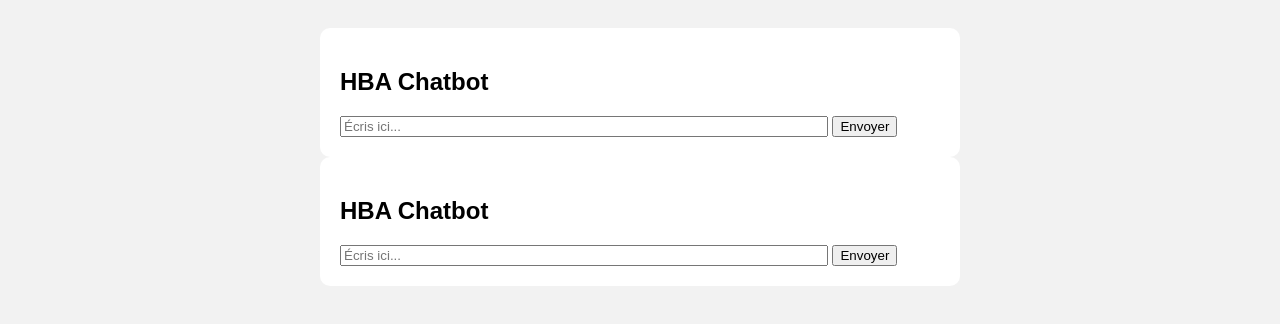
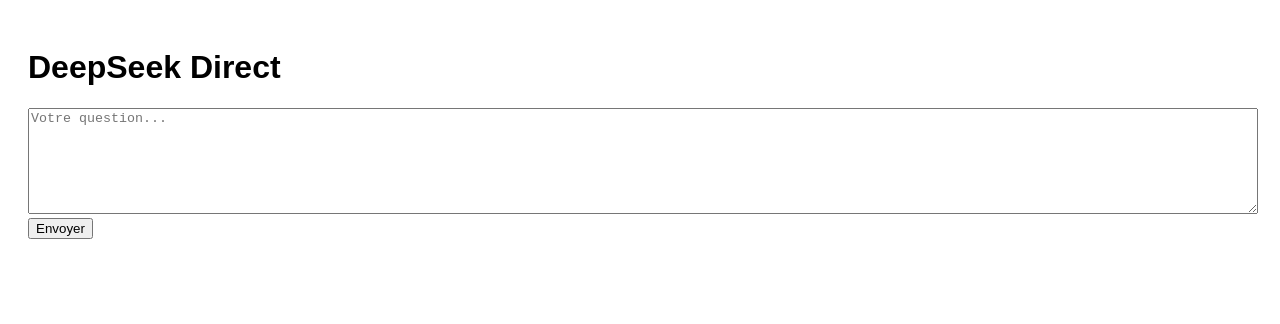
Before and after one commit to ragnaar12/HBA-AI, a plain HTML site: page public/index.html in a window 1280 px wide. Drawn offline with Linux system fonts and the light colour scheme.

Commit message:
index.html

```diff
--- a/public/index.html
+++ b/public/index.html
@@ -1,88 +1,48 @@
 <!DOCTYPE html>
-<html lang="fr">
+<html>
 <head>
-  <meta charset="UTF-8" />
-  <meta name="viewport" content="width=device-width, initial-scale=1.0"/>
-  <title>Chatbot HBA</title>
+    <title>DeepSeek Direct</title>
     <style>
-    body { font-family: sans-serif; padding: 20px; background: #f2f2f2; }
-    #chatbox { max-width: 600px; margin: auto; background: #fff; padding: 20px; border-radius: 10px; }
-    .message { margin: 10px 0; }
-    .user { color: blue; }
-    .bot { color: green; }
+        body { font-family: Arial; padding: 20px; }
+        #reponse { margin-top: 20px; white-space: pre-wrap; }
+        textarea { width: 100%; height: 100px; }
     </style>
 </head>
 <body>
-  <div id="chatbox">
-    <h2>HBA Chatbot</h2>
-    <div id="messages"></div>
-    <input type="text" id="input" placeholder="Écris ici..." style="width: 80%;" />
-    <button onclick="sendMessage()">Envoyer</button>
-  </div>
-
-  <!DOCTYPE html>
-<html lang="fr">
-<head>
-  <meta charset="UTF-8" />
-  <meta name="viewport" content="width=device-width, initial-scale=1.0"/>
-  <title>Chatbot HBA</title>
-  <style>
-    body { font-family: sans-serif; padding: 20px; background: #f2f2f2; }
-    #chatbox { max-width: 600px; margin: auto; background: #fff; padding: 20px; border-radius: 10px; }
-    .message { margin: 10px 0; }
-    .user { color: blue; }
-    .bot { color: green; }
-  </style>
-</head>
-<body>
-  <div id="chatbox">
-    <h2>HBA Chatbot</h2>
-    <div id="messages"></div>
-    <input type="text" id="input" placeholder="Écris ici..." style="width: 80%;" />
-    <button onclick="sendMessage()">Envoyer</button>
-  </div>
+    <h1>DeepSeek Direct</h1>
+    <textarea id="question" placeholder="Votre question..."></textarea>
+    <button onclick="poserQuestion()">Envoyer</button>
+    <div id="reponse"></div>
 
     <script>
-    async function sendMessage() {
-      const input = document.getElementById("input");
-      const userMessage = input.value;
-      if (!userMessage) return;
+        const API_KEY = "sk-ee127fe5fa2f40959d2c50749e905f87"; // Votre clé
 
-      document.getElementById("messages").innerHTML += `<div class="message"><strong class="user">Vous:</strong> ${userMessage}</div>`;
-      input.value = "";
+        async function poserQuestion() {
+            const question = document.getElementById("question").value;
+            const elementReponse = document.getElementById("reponse");
 
-      const response = await fetch('/api/chat', {
-        method: 'POST',
-        headers: { 'Content-Type': 'application/json' },
-        body: JSON.stringify({ message: userMessage })
+            elementReponse.innerHTML = "Chargement...";
+
+            try {
+                const response = await fetch("https://api.deepseek.com/v1/chat/completions", {
+                    method: "POST",
+                    headers: {
+                        "Content-Type": "application/json",
+                        "Authorization": `Bearer ${API_KEY}`
+                    },
+                    body: JSON.stringify({
+                        model: "deepseek-chat",
+                        messages: [{role: "user", content: question}],
+                        temperature: 0.7
+                    })
                 });
 
                 const data = await response.json();
-      document.getElementById("messages").innerHTML += `<div class="message"><strong class="bot">HBA-AI:</strong> ${data.reply}</div>`;
+                elementReponse.innerHTML = data.choices[0].message.content;
+            } catch (error) {
+                elementReponse.innerHTML = `Erreur: ${error.message}`;
+            }
         }
     </script>
 </body>
 </html>
-
-
-  <script>
-    async function sendMessage() {
-      const input = document.getElementById("input");
-      const userMessage = input.value;
-      if (!userMessage) return;
-
-      document.getElementById("messages").innerHTML += `<div class="message"><strong class="user">Vous:</strong> ${userMessage}</div>`;
-      input.value = "";
-
-      const response = await fetch('/api/chat', {
-        method: 'POST',
-        headers: { 'Content-Type': 'application/json' },
-        body: JSON.stringify({ message: userMessage })
-      });
-
-      const data = await response.json();
-      document.getElementById("messages").innerHTML += `<div class="message"><strong class="bot">HBA-AI:</strong> ${data.reply}</div>`;
-    }
-  </script>
-</body>
-</html>
```
Lines whose indentation alone changed are shown as unchanged.
